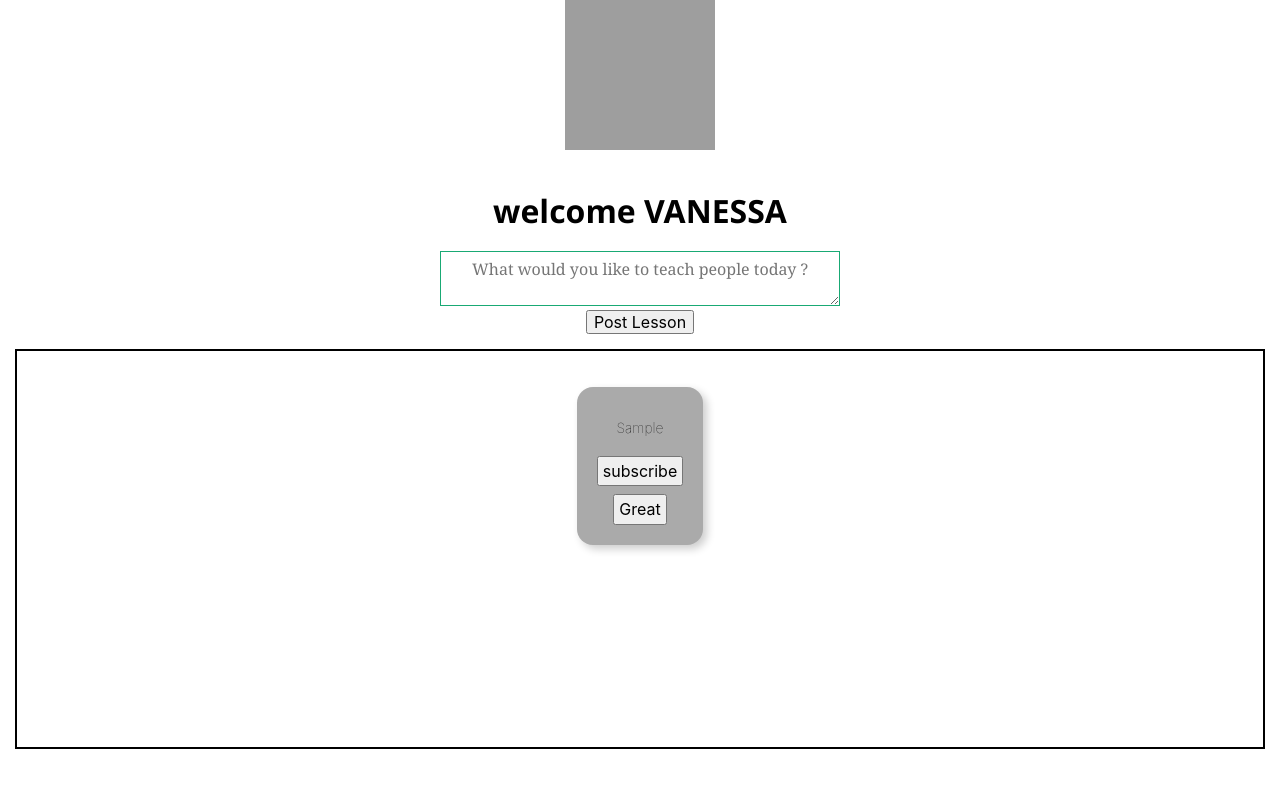
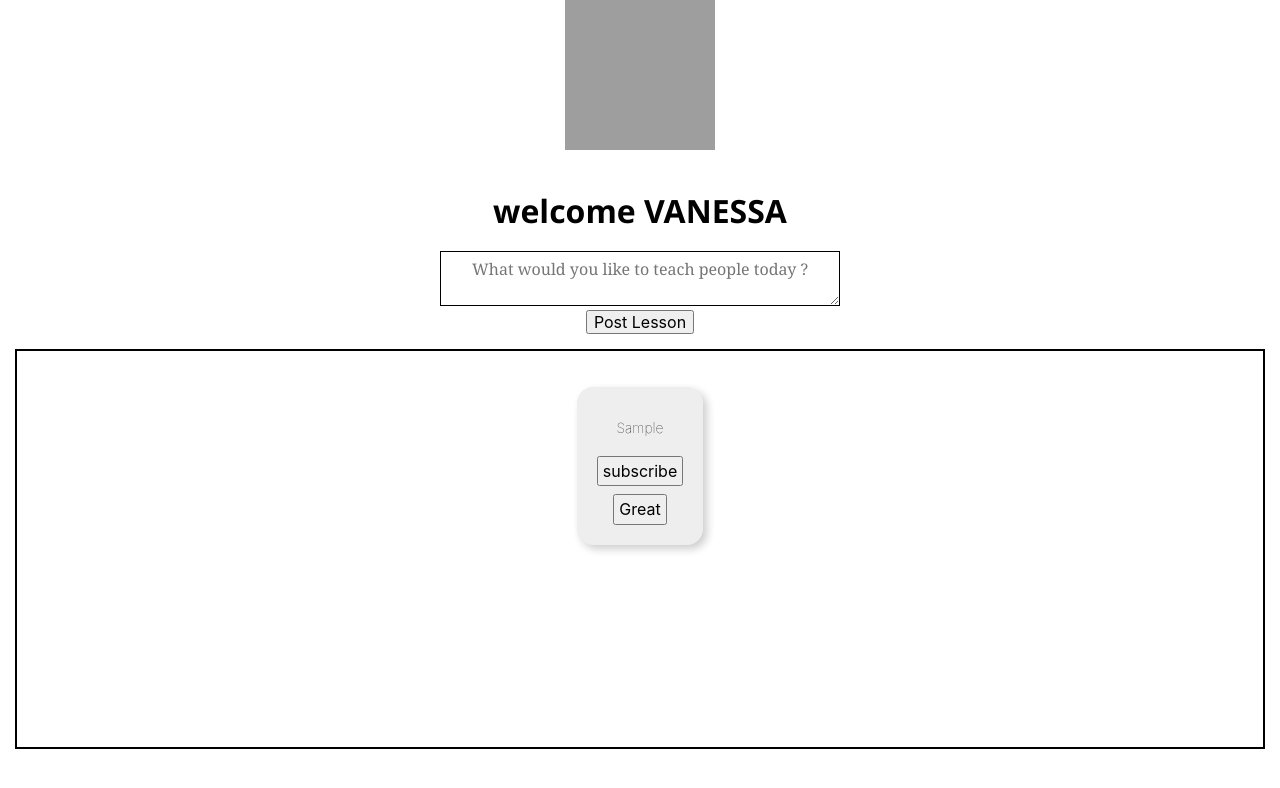
Before and after one commit to ademolaoduguwa/vanessademo, a React (Create React App) app: page / in a window 1280 px wide. Both pictures are taken after typing "Sample" into the empty fields and a click on the button "Post Lesson". Shown: the top 788 px of the page. Built offline with nearby package versions, Linux system fonts and the light colour scheme; no server answers; grey boxes are pictures that could not be loaded.

Commit message:
light color changes

```diff
--- a/src/components/Wisdombox.js
+++ b/src/components/Wisdombox.js
@@ -6,7 +6,7 @@ const Wisdombox = ({dropWisdom}) => {
     return (
         <div  className=''>
             <textarea id="textareaok"
-            className='pa2  tc georgia ba b--green bg-white'
+            className='pa2  tc georgia ba b--black bg-white'
             type='input'
             style= {{width:400}}
             height ='90%'
--- a/src/components/Wisdomcard.js
+++ b/src/components/Wisdomcard.js
@@ -7,7 +7,7 @@ import React from 'react';
 const Wisdomcard = ({data}) => { //destructuring
 
     return (
-        <div className ='tc near-black bg-light-silver dib pa3 ma3 bw5 shadow-5 br4 mw5'>
+        <div className ='tc near-black bg-light-gray dib pa3 ma3 bw5 shadow-5 br4 mw5'>
            <div>
                 <p className ='fw1 f6 lh-copy mw5 '>{data}</p>
             </div>
```
